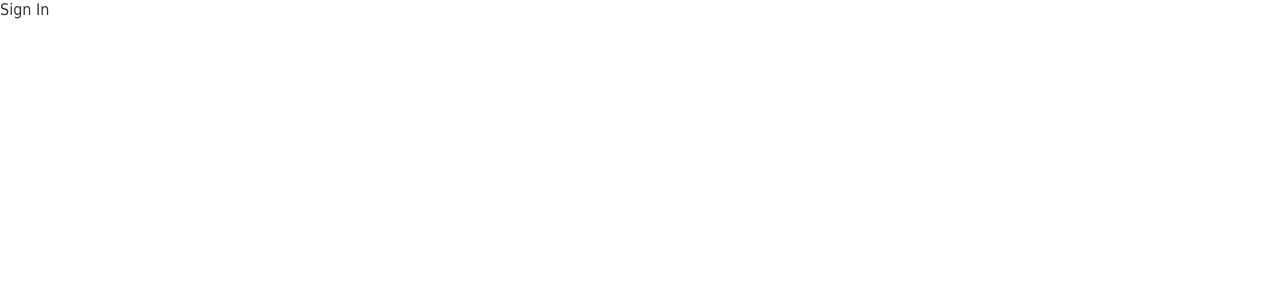
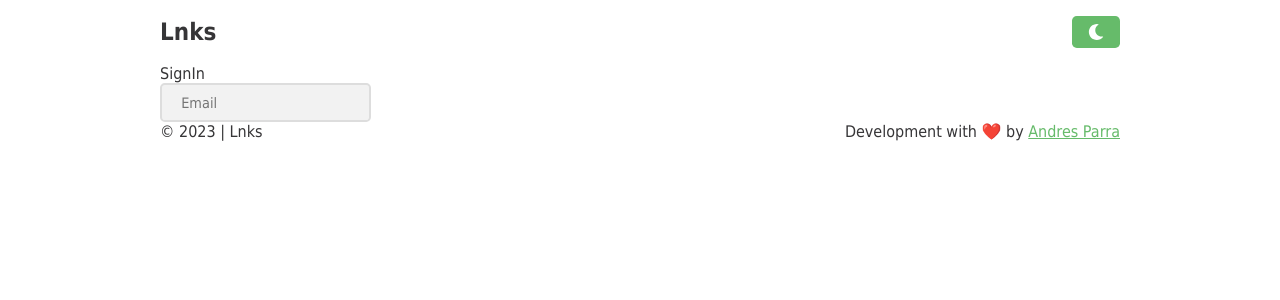
Before and after one commit to byandrev/lnks, a React (Vite) app: page /signin in a window 1280 px wide. Shown: the top 300 px of the page. Built offline with nearby package versions, Linux system fonts and the light colour scheme.

Commit message:
create Input component

```diff
--- a/src/@types/Theme.d.ts
+++ b/src/@types/Theme.d.ts
@@ -1,5 +1,6 @@
 export default interface ThemeType {
   bg: string;
+  bgAlt: string;
   text: string;
   textLight: string;
   border: string;
--- /dev/null
+++ b/src/components/forms/Input/index.tsx
@@ -0,0 +1,29 @@
+import { ChangeEvent } from "react";
+import { InputStyled } from "./styles";
+
+interface InputProps {
+  value: string;
+  handleChange: (val: string) => void;
+  placeholder?: string;
+  type?: string;
+}
+
+const Input: React.FC<InputProps> = ({
+  value,
+  placeholder = "...",
+  type = "text",
+  handleChange,
+}) => {
+  return (
+    <InputStyled
+      type={type}
+      value={value}
+      placeholder={placeholder}
+      onChange={(evt: ChangeEvent<HTMLInputElement>) =>
+        handleChange(evt.target.value)
+      }
+    />
+  );
+};
+
+export default Input;
--- /dev/null
+++ b/src/components/forms/Input/styles.tsx
@@ -0,0 +1,15 @@
+import styled from "styled-components";
+
+export const InputStyled = styled.input`
+  padding: 0.6rem 1.2rem;
+  border: 2px solid ${(props) => props.theme.border};
+  background-color: ${(props) => props.theme.bgAlt};
+  color: ${(props) => props.theme.text};
+  font-family: inherit;
+  font-size: .9rem;
+  border-radius: 0.3rem;
+
+  &:focus {
+    outline: none;
+  }
+`;
--- a/src/pages/auth/signin/index.tsx
+++ b/src/pages/auth/signin/index.tsx
@@ -1,5 +1,25 @@
+import { useState } from "react";
+import Wrapper from "../../../components/wrapper";
+import Input from "../../../components/forms/Input";
+
 function SignIn() {
-  return <div>Sign In</div>;
+  const [email, setEmail] = useState("");
+
+  const handleChangeEmail = (val: string) => {
+    setEmail(val);
+  };
+
+  return (
+    <Wrapper>
+      <p>SignIn</p>
+      <Input
+        value={email}
+        handleChange={handleChangeEmail}
+        placeholder="Email"
+        type="email"
+      />
+    </Wrapper>
+  );
 }
 
 export default SignIn;
--- a/src/theme/index.ts
+++ b/src/theme/index.ts
@@ -8,6 +8,7 @@ const baseStyles = {
 
 export const lightTheme: DefaultTheme = {
   bg: "#fff",
+  bgAlt: "#f2f2f2",
   text: "#363537",
   textLight: "#666",
   border: "#ddd",
@@ -16,6 +17,7 @@ export const lightTheme: DefaultTheme = {
 
 export const darkTheme: DefaultTheme = {
   bg: "#1a1a1a",
+  bgAlt: "#1f1f1f",
   text: "#FAFAFA",
   textLight: "#aaa",
   border: "#222",
```
